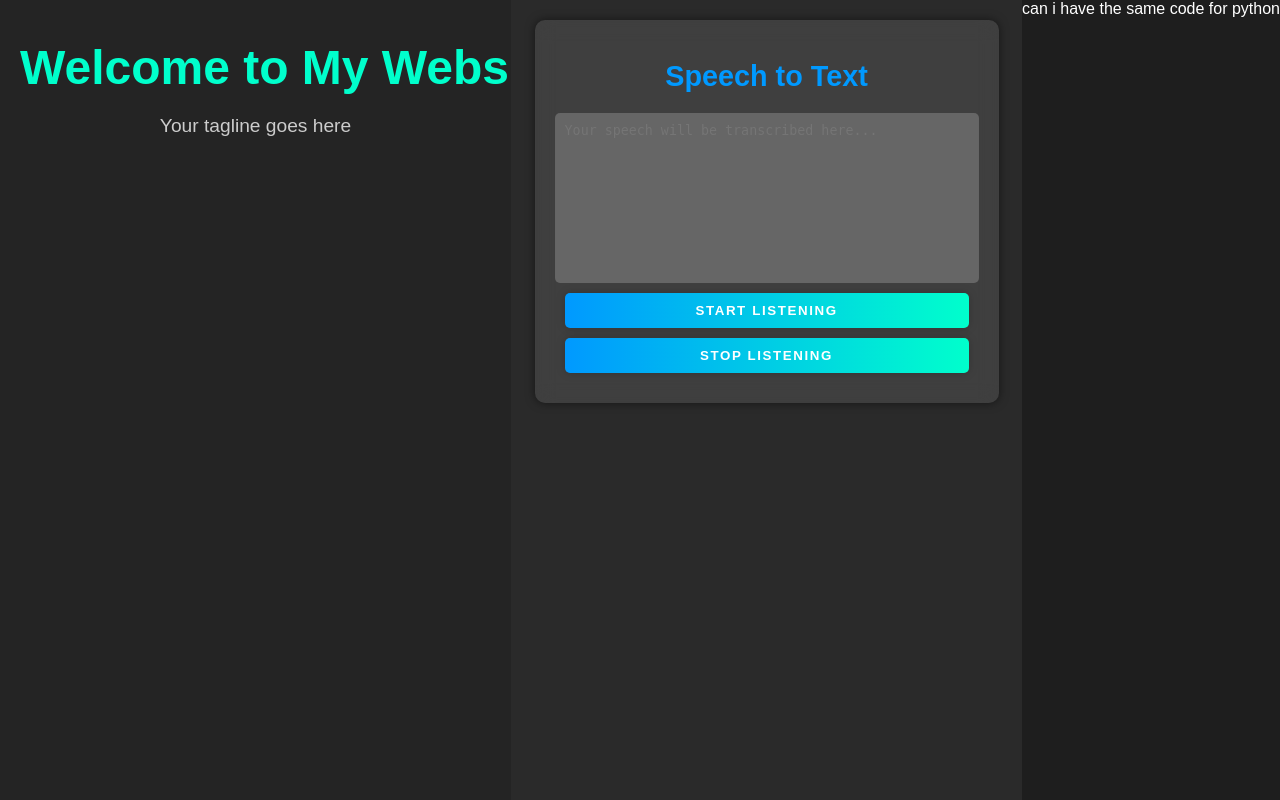
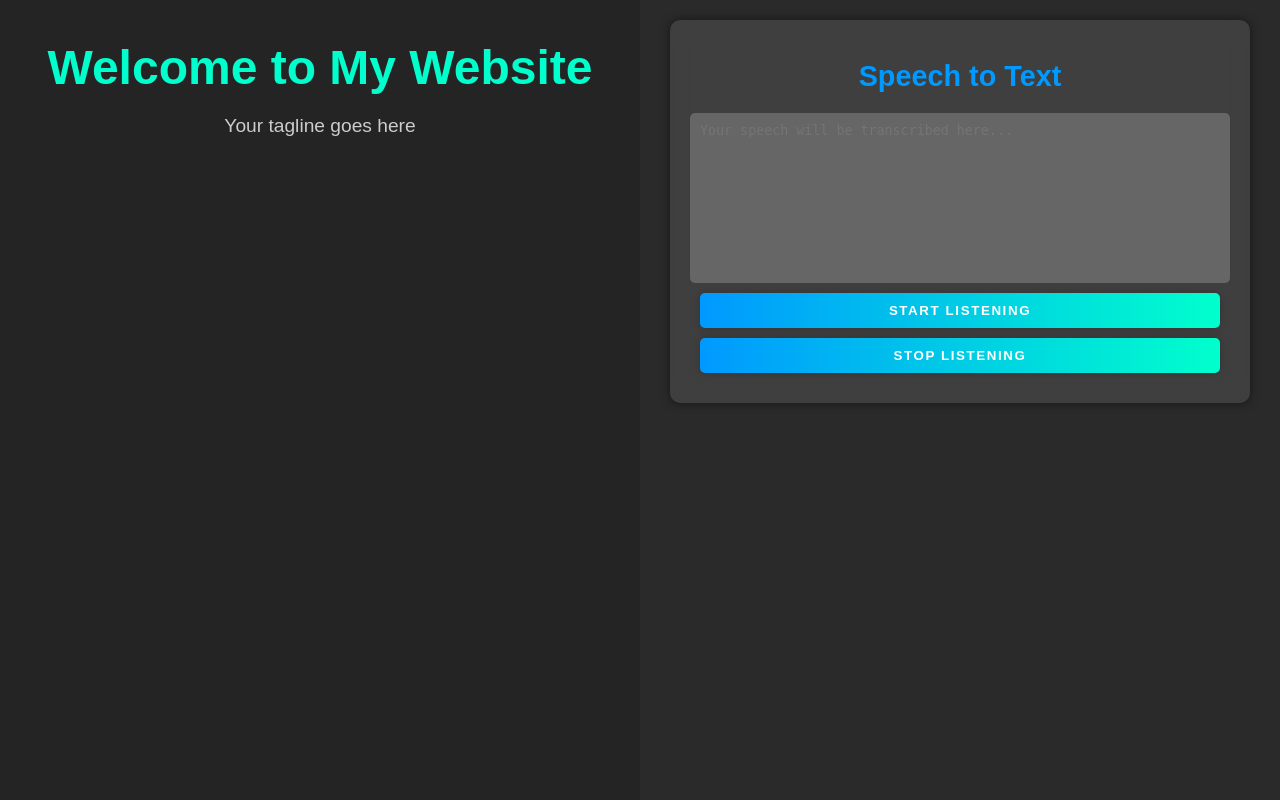
Before and after one commit to Sa1f27/Speech_text, a Python web app: template templates/index.html in a window 1280 px wide. Run offline with Jinja, Linux system fonts and the light colour scheme; the template is opened without the code that fills it, so the values that code supplies are empty.

Commit message:
removed extra line

```diff
--- a/templates/index.html
+++ b/templates/index.html
@@ -160,4 +160,3 @@
 </body>
 
 </html>
-can i have the same code for python
```
